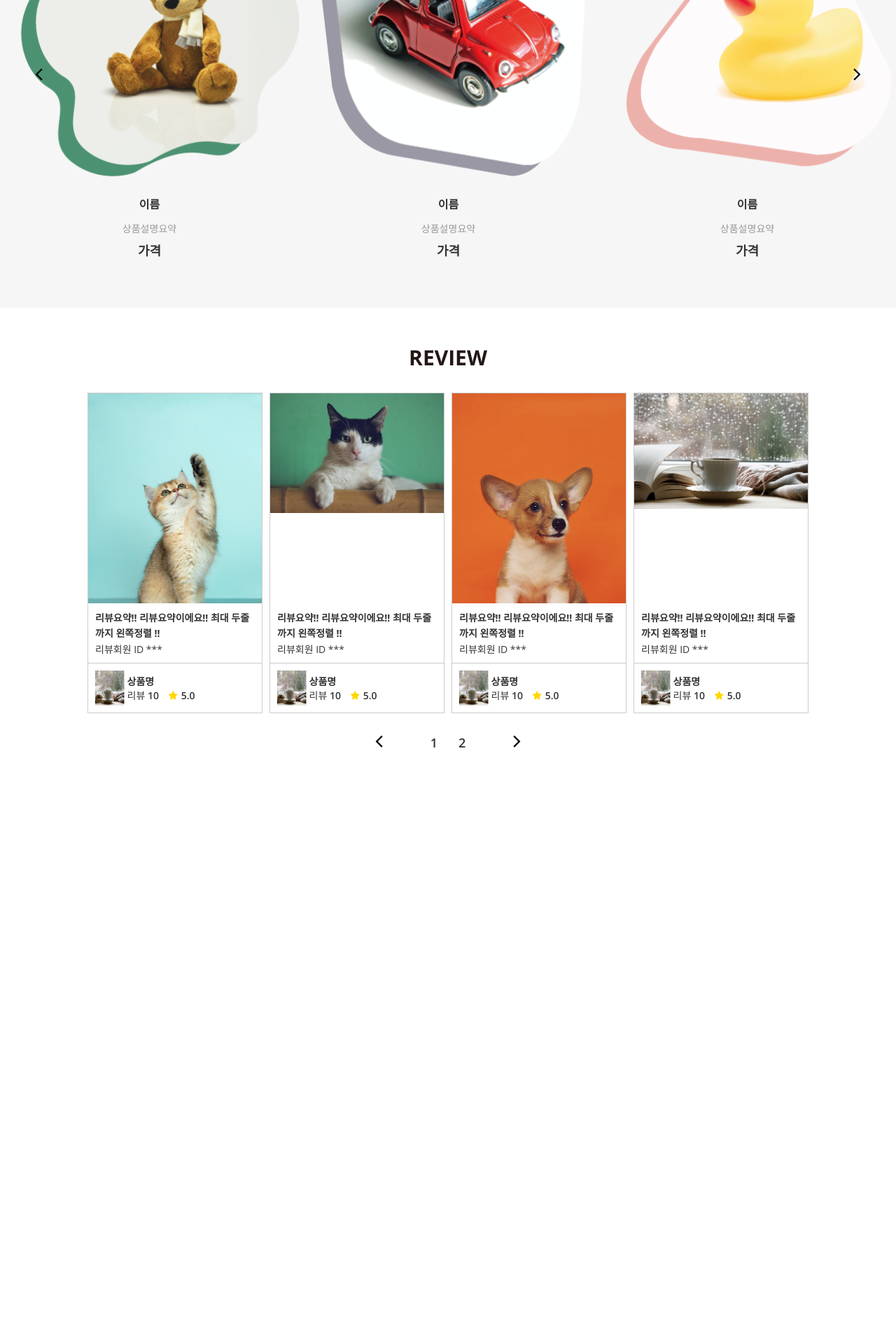
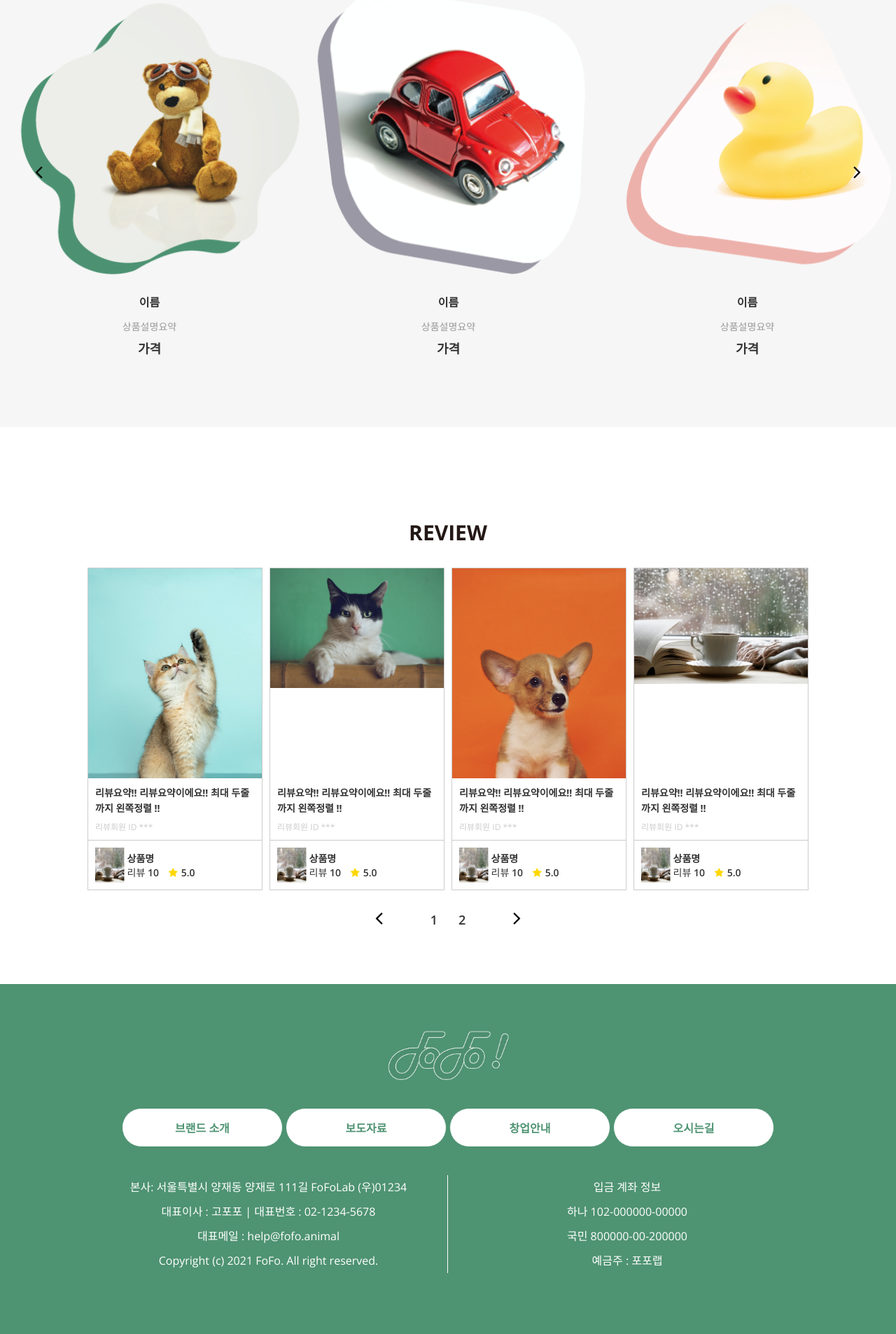
Before and after one commit to Gyeojin/fofo, a PHP site: page / in a window 1280 px wide. Shown: the part 2365-4271 px from the top of the page at 70% size. Before the commit the page ends 3433 px from the top, so only its background shows below. Run offline with PHP 8.4, Linux system fonts and the light colour scheme.

Commit message:
210830 / 메인페이지 푸터 작업 완료 + 상세 리스트 작업중

```diff
--- a/css/main.css
+++ b/css/main.css
@@ -6,8 +6,16 @@
 .scrolltop .kakao {position: relative; width: 100%; height: 49%;cursor: pointer;}
 .scrolltop .kakao img {width: 50%; position: absolute; top: 50%; left: 50%; transform: translate(-50%,-50%);}
 
+.scrolltop_footer {width:60px; height: 120px; background: #fff; position: fixed; top: 80%; right: 3%; z-index: 1; border-radius: 30px; display: none; border: 1px solid #4e9372;}
+.scrolltop_footer .arrow {position: relative; width: 100%; height: 49%; cursor: pointer;}
+.scrolltop_footer .arrow i {position: absolute; font-size: 20px; color: #4e9372; top: 50%; left: 50%; transform: translate(-50%, -50%);}
+.scrolltop_footer .line {position: relative; width: 100%; height: 1%;}
+.scrolltop_footer .line span {position: absolute; width: 70%; height: 1px; background: #4e9372; top: 50%; left: 50%; transform: translate(-50%, -50%);}
+.scrolltop_footer .kakao {position: relative; width: 100%; height: 49%;cursor: pointer;}
+.scrolltop_footer .kakao img {width: 50%; position: absolute; top: 50%; left: 50%; transform: translate(-50%,-50%);}
 
-.title-text {font-size: 20px; width: 100%;color: #231815; margin-bottom: 10px; text-align: center;}
+
+.title-text {font-size: 20px; width: 100%;color: #231815; margin-bottom: 10px; text-align: center; padding-top: 50px;}
 .title-text h2 {padding-bottom: 20px;}
 
 .slide_section {padding:0;}
@@ -23,10 +31,15 @@
 header .nav .logo {width: 10%; margin-left: 40px; padding-left: 10px; top: -12px;}
 header .nav .logo img {width: 100%;}
 
+.shop_header .nav{width: 100%; position: relative; top: 0; left: 0; display: flex; justify-content: space-between; align-items: center; padding: 50px 0; z-index: 10; transition: all 0.4s;}
+.sticky {position: fixed!important; background: rgba(255,255,255,0.7); padding: 30px 0!important; box-shadow: 0px 5px 12px -5px rgb(97 97 97 / 50%); transition: all 0.4s;}
+.shop_header .nav .logo {width: 10%; margin-left: 40px; padding-left: 10px; top: -12px;}
+.shop_header .nav .logo img {width: 100%;}
+
 header .main-nav {display: flex; justify-content: space-between; align-items: center; width: 40%; height: 100%; font-size: 18px; font-weight: 500;}
 header .main-nav .sub-nav {width: 100%; position: relative; text-align: center; padding: 20px 0;}
 header .main-nav .sub-nav:hover .each-sub-nav {display: block;}
-header .sub-nav .each-sub-nav {position: absolute; width: 110%; margin-top: 20px; font-size: 16px; font-weight: 400; left: 50%; transform: translateX(-50%); padding: 15px 0; background: rgba(255,255,255,0.7); border-radius: 8px; text-align: center; display: none;}
+header .sub-nav .each-sub-nav {position: absolute; width: 110%; margin-top: 20px; font-size: 16px; font-weight: 400; left: 50%; transform: translateX(-50%); padding: 15px 0; background: rgba(255,255,255,0.7); border-radius: 8px; text-align: center; display: none; box-shadow: 0px 0px 11px 5px rgba(219,219,219,0.48);}
 header .sub-nav .each-sub-nav li {padding: 5px 0;}
 header .sub-nav .each-sub-nav li a {width: 100%; display: inline-block;}
 
@@ -66,7 +79,7 @@
 
 /* Best Item Style Code */
 #best-item {background: #f6f6f6;}
-#best-item .title-text {padding-top: 50px;}
+#best-item .title-text {_padding-top: 50px;}
 .best-item-slide {max-width: 1280px; margin: auto; padding-top: 40px;}
 .middle-each-slide {width: 100%; height: 400px; position: relative;}
 .middle-each-slide img {margin: auto; position: absolute; left: 50%; transform: translateX(-50%)!important;}
@@ -76,15 +89,15 @@
 .middle-slide-text p {color: #999; font-weight: 300; padding: 8px 0;}
 .middle-slide-text span {display: block; font-size: 18px; font-weight: 700;}
 
+#review .title-text {_padding-top: 50px;}
 .rev-slide {width: 100%; max-width: 1040px; margin:auto;}
-.rev-slide .title-text {padding-top: 50px;}
 .rev-slide .slick-slide>div {padding: 0 5px;}
 .each-rev-slide {border: 1px solid #ccc;}
 .each-rev-img {width: 100%; height: 300px; overflow: hidden; position: relative;}
 .each-rev-img img {transform: translate(0)!important; width: 100%; height: auto!important; position: absolute;}
 .each-rev-text {padding: 10px;}
 .each-rev-text b {line-height: 160%;}
-.each-rev-text span{display: block;}
+.each-rev-text span{display: block; padding: 5px 0 0 0; font-size: 12px; color: #ccc; font-weight: 300;}
 .each-rev-product {display: flex; justify-content: space-between; align-items: center; padding: 10px; border-top: 1px solid #ccc;}
 .each-rev-product .product-img {width: 20%; height: 50px; overflow: hidden;}
 .each-rev-product .product-img img {width: 100%;}
@@ -93,7 +106,32 @@
 .each-rev-product .product-text span {padding-right: 5px;}
 .each-rev-product .product-text .fa {color:#ffd700; padding-right: 5px;}
 .each-rev-product .product-text .num {font-weight: 600;}
-.review .slick-dots {text-align: center;}
-.review li{display: inline-block; padding: 30px 15px 0 15px; text-align: center; font-size: 18px; font-weight: 600;}
-.review .slick-arrow {top: 100%!important; left: 40%; padding: 0!important; transform: translateY(-100%);}
-.review .slick-next {right: 40%; left: auto;}
+#review .slick-dots {text-align: center;}
+#review li{display: inline-block; padding: 30px 15px 0 15px; text-align: center; font-size: 18px; font-weight: 600;}
+#review .slick-arrow {top: 100%!important; left: 40%; padding: 0!important; transform: translateY(-100%);}
+#review .slick-next {right: 40%; left: auto;}
+
+#footer{width: 100%; height: 500px; background: #4e9372;}
+#footer .center{height:100%; position:relative;}
+#footer .page_inner{position:absolute; left:50%; top:50%; transform:translate(-50%, -50%); text-align:center; width:100%;}
+#footer .page_logo{background:url(/fofo/img/fofo_logo_green.png) no-repeat center center; background-size:contain; height:70px; margin:auto; margin-bottom: 20px;}
+#footer .footer_btn{padding: 20px 0; width: 100%;}
+#footer .footer_btn li{display:inline-block; background: #fff; color: #4e9372; padding: 15px; border: 1px solid #4e9372; border-radius: 30px; box-shadow:  3px 3px 0px 1px rgba(78,147,114,1); transition: all; font-weight: 600; font-size: 16px; width: 18%;}
+#footer .footer_btn li>a{display:block; width:100%; color:#4e9372;}
+#footer .footer_btn li:hover{background: #4e9372; color: #fff; border: 1px solid #fff;}
+#footer .footer_btn li:hover a{color:#fff;}
+#footer .footer_txt {width: 100%; display: flex; justify-content: center; align-items: center; padding: 20px 0;}
+#footer .footer_txt .notice {width: 40%; border-right: 1px solid #fff;}
+#footer .footer_txt .bank {width: 40%;}
+#footer .footer_txt p{font-size:16px; font-weight: 300; line-height:35px; color:#fff;}
+
+#shop_list_all {width: 100%; height: auto;}
+#shop_list_all .category {width: 100%; padding: 15px 0 0 0; border-bottom: 1px solid #ccc;}
+#shop_list_all .category button {padding: 15px; font-size: 16px; font-weight: 500;}
+#shop_list_all .list_top {width: 100%; display: flex; justify-content: space-between; align-items: center;}
+#shop_list_all .list_top .all-pro {padding: 15px; _width: 50%;}
+#shop_list_all .list_top .pro-sort {_width: 50%;}
+#shop_list_all .list_top .pro-sort li{width: 100%; position: relative;}
+#shop_list_all .list_top .pro-sort>li>a{padding: 15px; display: block;}
+.list_top .pro-sort .pro-sort-sub {position: absolute;  width: 100%; text-align: center; top: 100%; left: 50%; transform: translateX(-50%);}
+.list_top .pro-sort .pro-sort-sub>li {padding: 5px 0;}
--- a/css/reset.css
+++ b/css/reset.css
@@ -1,7 +1,7 @@
 /* Reset Style Code */
 *{margin:0; padding:0; box-sizing:border-box;}
 a{text-decoration: none; color:#333;}
-ol, ul{list-style:none; padding-left:0px;}
+ol, ul, li{list-style:none; padding-left:0px;}
 img{display:block;}
 input, button, textarea{outline:0; border: 0; background: none;}
 
@@ -10,4 +10,4 @@
 body{font-family: 'Open Sans', 'Noto Sans KR', sans-serif; font-size:14px; color: #333;}
 .clearfix:after{content:''; display:block; clear:both;}
 .center {width: 100%; margin: auto; max-width: 1280px; height: auto;}
-section{padding: 50px 0;}
+section{padding: 80px 0;}
--- /dev/null
+++ b/include/footer.php
@@ -0,0 +1,26 @@
+<section id="footer">
+  <div class="center">
+    <div class="page_inner">
+      <div class="page_logo"></div>
+      <ul class="footer_btn">
+        <li><a href="#">브랜드 소개</a></li>
+        <li><a href="#">보도자료</a></li>
+        <li><a href="#">창업안내</a></li>
+        <li><a href="#">오시는길</a></li>
+      </ul>
+      <div class="footer_txt">
+        <div class="notice">
+          <p>본사: 서울특별시 양재동 양재로 111길 FoFoLab (우)01234</p>
+          <p>대표이사 : 고포포 | 대표번호 : 02-1234-5678<br>대표메일 : help@fofo.animal</p>
+          <p>Copyright (c) 2021 FoFo. All right reserved.</p>
+        </div>
+        <div class="bank">
+          <p>입금 계좌 정보</p>
+          <p>하나 102-000000-00000<br>
+            국민 800000-00-200000<br>
+            예금주 : 포포랩</p>
+        </div>
+      </div>
+    </div>
+  </div>
+</section>
--- a/index.html
+++ b/index.php
@@ -1,13 +1,17 @@
 <!DOCTYPE html>
 <html lang="en">
+
 <head>
   <meta charset="UTF-8">
   <meta http-equiv="X-UA-Compatible" content="IE=edge">
-  <meta name="viewport" content="width=device-width, initial-scale=1, minimum-scale=1, maximum-scale=1, user-scalable=no">
+  <meta name="viewport"
+    content="width=device-width, initial-scale=1, minimum-scale=1, maximum-scale=1, user-scalable=no">
   <title>FoFo!</title>
 
   <!-- Google Font Style Conde -->
-  <link href="https://fonts.googleapis.com/css2?family=Noto+Sans+KR:wght@100;300;400;500;700&family=Open+Sans:ital,wght@0,300;0,400;0,600;0,700;0,800;1,300;1,400;1,600&display=swap" rel="stylesheet">
+  <link
+    href="https://fonts.googleapis.com/css2?family=Noto+Sans+KR:wght@100;300;400;500;700&family=Open+Sans:ital,wght@0,300;0,400;0,600;0,700;0,800;1,300;1,400;1,600&display=swap"
+    rel="stylesheet">
 
   <!-- Font Awesome Link -->
   <link rel="stylesheet" href="https://cdnjs.cloudflare.com/ajax/libs/font-awesome/4.7.0/css/font-awesome.min.css">
@@ -15,8 +19,9 @@
   <!-- RESET, MAIN Style CSS code -->
   <link rel="stylesheet" href="/fofo/css/reset.css">
   <link rel="stylesheet" href="/fofo/css/main.css">
-  <link rel="stylesheet" type="text/css" href="/fofo/css/slick.css"/>
+  <link rel="stylesheet" type="text/css" href="/fofo/css/slick.css" />
 </head>
+
 <body>
   <div class="wrap">
     <div class="scrolltop">
@@ -24,12 +29,18 @@
       <div class="line"><span></span></div>
       <div class="kakao"><img src="/fofo/img/kakao.png" alt=""></div>
     </div>
+    <div class="scrolltop_footer">
+      <div class="arrow"><i class="fa fa-arrow-up"></i></div>
+      <div class="line"><span></span></div>
+      <div class="kakao"><img src="/fofo/img/kakao_green.png" alt=""></div>
+    </div>
     <section class="slide_section">
       <div class="slide">
         <div class="each_slidebox"><img src="/fofo/img/slide_01.jpg" alt=""></div>
         <div class="each_slidebox"><img src="/fofo/img/slide_02.jpg" alt=""></div>
       </div>
     </section>
+
     <header>
       <div class="nav">
         <a href="#" class="logo">
@@ -44,9 +55,9 @@
             </ul>
           </li>
           <li class="sub-nav">
-            <a href="#">SHOP</a>
+            <a href="/fofo/pages/shop_list.php">SHOP</a>
             <ul class="each-sub-nav">
-              <li><a href="#">전체</a></li>
+              <li><a href="/fofo/pages/shop_list.php">전체</a></li>
               <li><a href="#">베스트</a></li>
               <li><a href="#">반려동물 털 장난감</a></li>
               <li><a href="#">메모리얼</a></li>
@@ -76,6 +87,7 @@
         </div>
       </div>
     </header>
+
     <section id="about">
       <div class="center">
         <div class="title-text">
@@ -198,7 +210,7 @@
       </div>
     </section>
 
-    <section class="review">
+    <section id="review">
       <div class="title-text">
         <h2>REVIEW</h2>
       </div>
@@ -297,8 +309,8 @@
             </div>
             <div class="product-text">
               <b>상품명</b>
-              <span>리뷰</span>
-              <span>별점</span>
+              <span>리뷰 <span class="num">10</span></span>
+              <span><i class="fa fa-star"></i><span class="num">5.0</span></span>
             </div>
           </div>
         </div>
@@ -317,8 +329,8 @@
             </div>
             <div class="product-text">
               <b>상품명</b>
-              <span>리뷰</span>
-              <span>별점</span>
+              <span>리뷰 <span class="num">10</span></span>
+              <span><i class="fa fa-star"></i><span class="num">5.0</span></span>
             </div>
           </div>
         </div>
@@ -337,8 +349,8 @@
             </div>
             <div class="product-text">
               <b>상품명</b>
-              <span>리뷰</span>
-              <span>별점</span>
+              <span>리뷰 <span class="num">10</span></span>
+              <span><i class="fa fa-star"></i><span class="num">5.0</span></span>
             </div>
           </div>
         </div>
@@ -363,9 +375,11 @@
           </div>
         </div>
         <!-- End of reviewbox -->
-
       </div>
     </section>
+    <?php
+      include $_SERVER['DOCUMENT_ROOT']."/fofo/include/footer.php";
+    ?>
   </div>
 
 
@@ -376,21 +390,20 @@
   <script src="/fofo/js/slick.js"></script>
   <script src="/fofo/js/main.js"></script>
   <script type="text/javascript">
-    $(document).ready(function(){
+  $(document).ready(function() {
     $('.slide').slick({
-        fade : true,
-        dots : true,
-        infinite : true,
-        autoplay : false,
-        autoplaySpeed : 5000
+      fade: true,
+      dots: true,
+      infinite: true,
+      autoplay: false,
+      autoplaySpeed: 5000
     });
 
     $('.best-item-slide').slick({
       infinite: true,
       slidesToShow: 3,
       slidesToScroll: 3,
-        responsive: [
-          {
+      responsive: [{
           breakpoint: 1024,
           settings: {
             slidesToShow: 3,
@@ -416,12 +429,11 @@
       ]
     });
     $('.rev-slide').slick({
-        dots:true,
+      dots: true,
       infinite: true,
       slidesToShow: 4,
       slidesToScroll: 4,
-        responsive: [
-          {
+      responsive: [{
           breakpoint: 1024,
           settings: {
             slidesToShow: 3,
@@ -445,12 +457,13 @@
           }
         }
       ],
-        customPaging : function(slider, index) {
+      customPaging: function(slider, index) {
         var num = index + 1;
-          return '<span class="dot">'+ num +'</span>';
+        return '<span class="dot">' + num + '</span>';
       }
     });
   });
   </script>
 </body>
+
 </html>
--- a/js/main.js
+++ b/js/main.js
@@ -2,7 +2,9 @@
   const nav = document.querySelector(".nav");
   const topBtn = document.querySelector(".scrolltop");
   const topArrow = document.querySelector(".arrow");
+  const footerArrow = document.querySelector(".scrolltop_footer");
   const scrollTop = window.pageYOffset;
+  //console.log(scrollTop);
   const homeTop = nav.offsetTop;
 
   if (scrollTop > 0) {
@@ -16,5 +18,13 @@
   topArrow.onclick = function () {
     window.scroll({ top: homeTop, behavior: "smooth" });
   };
+
+  if (scrollTop > 3084) {
+    topBtn.style.display = "none";
+    footerArrow.style.display = "block";
+  } else {
+    topBtn.style.display = "block";
+    footerArrow.style.display = "none";
+  }
 }
 window.addEventListener("scroll", stickyNav);
```
Also changed, not shown: include/header.php (added, +46 -0 lines), pages/shop_list.php (added, +99 -0 lines), img/fofo_logo_green.png (added), img/fofo_logo_white.png (added), img/kakao_green.png (added). Lines whose indentation alone changed are shown as unchanged.
